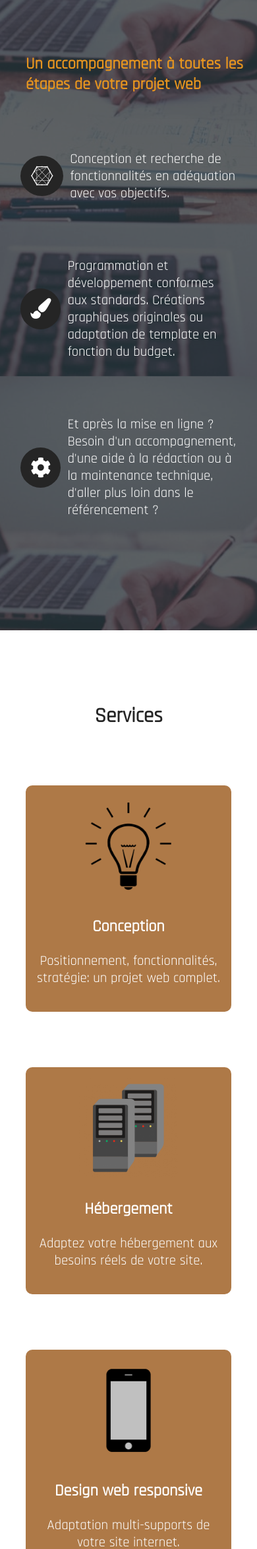
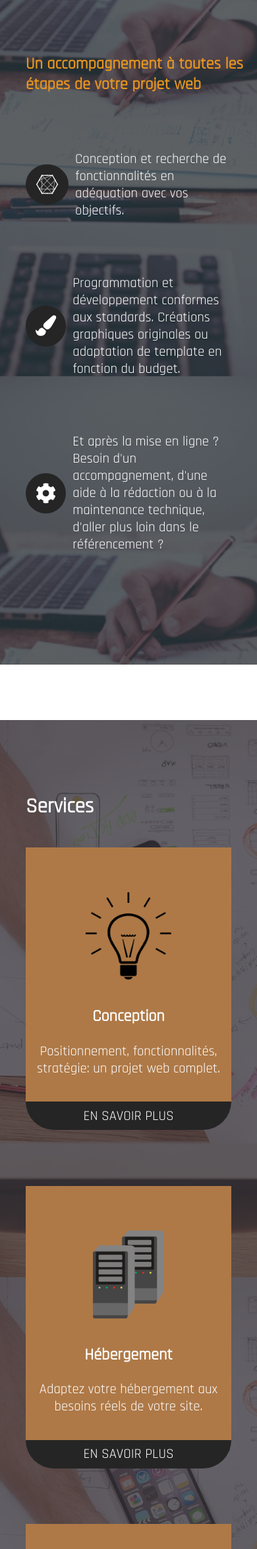
Before and after one commit to The-Evil-Fox/site_perso, a PHP site: page / in a window 390 px wide. Shown: the part 1088-3435 px from the top of the page at 66% size. Run offline with PHP 8.4, Linux system fonts and the light colour scheme; some libraries are stand-ins or nearby versions.

Commit message:
Modification fonctionnement formulaires / responsive / images

```diff
--- a/config/header_services.php
+++ b/config/header_services.php
@@ -1,4 +1,4 @@
-<header id="header-services">
+<header id="header-services" aria-label="Menu de navigation des services">
     <div class="content">
         <nav id="servicesnav">
             <ul>
--- a/config/header_site.php
+++ b/config/header_site.php
@@ -1,4 +1,4 @@
-<header id="navbar">
+<header id="navbar" aria-label="Menu de navigation principal">
     <div class="content">
         <a class="header-title" href=""><img class="logo" src="assets/TheEvilFoxLogo.png" alt="développeur web valenciennes Steven Durieux">Steven Durieux - Développeur web</a>
         <nav id="topnav">
@@ -17,7 +17,7 @@
     </div>
 </header>
 <!-- End navbar -->
-<header id="mobilenav">
+<header id="mobilenav" aria-label="Menu de navigation principal">
     <div class="content">
         <a class="header-title" href=""><img class="logo" src="assets/TheEvilFoxLogo.png" alt="développeur web valenciennes Steven Durieux"></a>
         <span id="mobilenavbutton" onclick="showMobileNavMenu()"><i class="fas fa-bars"></i></span>
--- a/config/scrolltop.php
+++ b/config/scrolltop.php
@@ -1,2 +1,2 @@
-<a href="#" id="scrollup"><img src="assets/up.png" alt="scroll top image développeur web/web mobile fullstack Valenciennes nord 59 steven durieux"></a>
+<a href="#top" id="scrollup"><img src="assets/up.png" alt="scroll top image développeur web/web mobile fullstack Valenciennes nord 59 steven durieux"></a>
 <!-- End scroll top -->
--- a/contact.php
+++ b/contact.php
@@ -10,19 +10,19 @@
             <li>
                 <label for="username">Votre nom</label>
                 <div class="input-container">
-                    <input type="text" name="username" id="username" required>
+                    <input type="text" name="username" id="username" aria-label="Insérer votre nom." aria-required="true" aria-invalid="true" required>
                 </div>
             </li>
             <li>
                 <label for="usermail">Votre adresse e-mail</label>
                 <div class="input-container">
-                    <input type="email" name="usermail" id="usermail" required>
+                    <input type="email" name="usermail" id="usermail" aria-label="Insérer votre adresse e-mail." aria-required="true" aria-invalid="true" required>
                 </div>
             </li>
             <li>
                 <label for="usermessage">Votre message</label>
                 <div class="input-container">
-                    <textarea name="usermessage" id="usermessage" placeholder="Veuillez insérer votre message... (1500 caractères maximum)" required></textarea>
+                    <textarea name="usermessage" id="usermessage" placeholder="Veuillez insérer votre message... (15 caractères minimum et 1500 caractères maximum)" aria-label="Insérer votre message." aria-required="true" aria-invalid="true" required></textarea>
                 </div>
             </li>
         </ul>
--- a/home.php
+++ b/home.php
@@ -33,20 +33,35 @@
         <h1>Services</h1>
     </header>
     <div id="cards">
-        <div id="conception-card" onclick="generateContent('conception')">
+        <div id="conception-card">
+            <div class="card-content">
                 <img src="assets/conception.png" alt="conception image developpement web steven durieux développeur web valenciennes 59 nord">
                 <h3>Conception</h3>
                 <p>Positionnement, fonctionnalités, stratégie: un projet web complet.</p>
             </div>
-        <div id="hosting-card" onclick="generateContent('hebergement')">
+            <div id="conception-link" class="link-container" onclick="generateContent('conception')">
+                <a href="javascript:void(0)">En savoir plus</a>
+            </div>
+        </div>
+        <div id="hosting-card">
+            <div class="card-content">
                 <img src="assets/serveurs.png" alt="serveurs image developpement web steven durieux développeur web valenciennes 59 nord">
                 <h3>Hébergement</h3>
                 <p>Adaptez votre hébergement aux besoins réels de votre site.</p>
             </div>
-        <div id="responsive-card" onclick="generateContent('responsive')">
+            <div id="hosting-link" class="link-container" onclick="generateContent('hebergement')">
+                <a href="javascript:void(0)">En savoir plus</a>
+            </div>
+        </div>
+        <div id="responsive-card">
+            <div class="card-content">
                 <img src="assets/phone.png" alt="phone image developpement web steven durieux développeur web valenciennes 59 nord">
                 <h3>Design web responsive</h3>
                 <p>Adaptation multi-supports de votre site internet.</p>
+            </div>
+            <div id="responsive-link" class="link-container" onclick="generateContent('responsive')">
+                <a href="javascript:void(0)">En savoir plus</a>
+            </div>
         </div>
     </div>
 </section>
--- a/scripts/interface.js
+++ b/scripts/interface.js
@@ -99,11 +99,7 @@ function dyslexie() {
 
 function generateContent(userSelection) {
 
-    if(mobileNavMenu.display == "flex") {
-
-        mobileNavMenu.display = "none";
-
-    }
+    showMobileNavMenu();
 
     if(userSelection !== categorie) {
 
@@ -167,13 +163,9 @@ window.onscroll = function() {
 
     if (window.scrollY > 150) {
 
-        console.log('fenetre scrollée...');
-
         scrollTopButton.style.display = "block";
 
     } else {
-
-        console.log('fenetre non scrollée....');
 
         scrollTopButton.style.display = "none";
 
--- a/stylesheets/interface.css
+++ b/stylesheets/interface.css
@@ -386,20 +386,37 @@ section {
 }
 
 
-#contact form input, #estimation form input {
-    width: 200px;
+form input, form input {
+    width: 400px;
     height: 20px;
 }
 
-#contact form textarea, #estimation form textarea {
+form input[type=number] {
+    width: 100px;
+}
+
+form textarea, form textarea {
     width: 50vw;
     height: 15vh;
 }
 
+/* #alert-container {
+    display: none;
+    font-weight: 600;
+    margin: 5vh 0;
+} */
+
 #alert-container {
     display: none;
     font-weight: 600;
-    margin: 5vh 0;
+    position: fixed;
+    background: #252525;
+    color: #fff;
+    padding: 5vh 0;
+    width: 100%;
+    left: 0;
+    bottom: 0;
+    text-align: center;
 }
 
 #estimation h3 {
@@ -415,6 +432,15 @@ section {
 }
 
 #services {
+    background: url(../assets/overlay.png), url(../assets/services.jpg);
+    background-repeat: no-repeat;
+    background-size: cover;
+    background-attachment: fixed;
+    background-position: 100% 0;
+    color: #fff;
+}
+
+#services header {
     margin-left: 5vw;
 }
 
@@ -422,27 +448,56 @@ section {
     display: flex;
     flex-direction: row;
     text-align: center;
-    margin-top: 10vh;
+    margin-top: 5vh;
     justify-content: center;
+    margin-left: 5vw;
 }
 
 #services #conception-card, #services #hosting-card, #services #responsive-card {
     margin: 0 3vw;
     color: #fff;
+    width: 30%;
+}
+
+#services .card-content {
+    padding: 2vh 3vw;
     background: #AE7947;
+    min-height: 385px;
+    max-height: 385px;
+}
+
+#services .link-container {
+    padding: 1vh 0 1vh 0;
+    border-bottom-left-radius: 50px;
+    border-bottom-right-radius: 50px;
+    background: #252525;
     cursor: pointer;
-    border-radius: 10px;
-    padding: 2vh 3vw;
-    width: 30%;
+}
+
+#services .link-container a {
+    color: #fff;
+    text-decoration: none;
+    text-transform: uppercase;
 }
 
 #services img {
     width: 150px;
     height: 150px;
+    margin-top: 5vh;
 }
 
-#services #conception-card:hover, #services #hosting-card:hover, #services #responsive-card:hover {
+#services #conception-card:hover .card-content, #services #hosting-card:hover .card-content, #services #responsive-card:hover .card-content {
     background: #E7951F;
+    transition: background 0.5s ease-out;
+}
+
+#services #conception-card:hover #conception-link, #services #hosting-card:hover #hosting-link, #services #responsive-card:hover #responsive-link  {
+    background: #fff;
+    transition: background 0.5s ease-out;
+}
+
+#services #conception-card:hover #conception-link a, #services #hosting-card:hover #hosting-link a, #services #responsive-card:hover #responsive-link a {
+    color: #252525;
     transition: background 0.5s ease-out;
 }
 
@@ -494,7 +549,6 @@ section {
 
 #hebergement h3, #responsive h3 {
     font-weight: 100;
-    margin-left: 5vw;
 }
 
 @media screen and (max-width: 1024px) {
@@ -527,7 +581,7 @@ section {
         padding: 0;
     }
     #main li {
-        margin: 10vh 3vw;
+        margin: 10vh 5vw;
     }
     #top {
         display: none;
@@ -535,6 +589,9 @@ section {
     #mobilenav {
         display: block;
         position: fixed;
+    }
+    form input, form textarea {
+        width: 78vw;
     }
     #estimation, #contact, #conception {
         margin: auto 5vw;
@@ -546,21 +603,25 @@ section {
         width: unset;
     }
     #services {
-        margin: 0 5vw;
         padding: 10vh 5vw;
+        text-align: center;
     }
-    #services {
-        text-align: center;
+    #services header {
+        text-align: left;
     }
     #services #cards {
         flex-direction: column;
         margin-left: unset;
     }
     #services #conception-card, #services #hosting-card, #services #responsive-card {
-        width: unset;
+        width: 80vw;
         margin-bottom: 10vh;
-        margin-left: unset;
-        margin-right: unset;
+        margin-left: auto;
+        margin-right: auto;
+    }
+    #services .card-content {
+        min-height: unset;
+        max-height: unset;
     }
     #servicesnav ul {
         flex-direction: column;
```
Also changed, not shown: estimation.php (+15 -15 lines), scripts/forms.js (+270 -220 lines), assets/services.jpg. Lines whose indentation alone changed are shown as unchanged.
